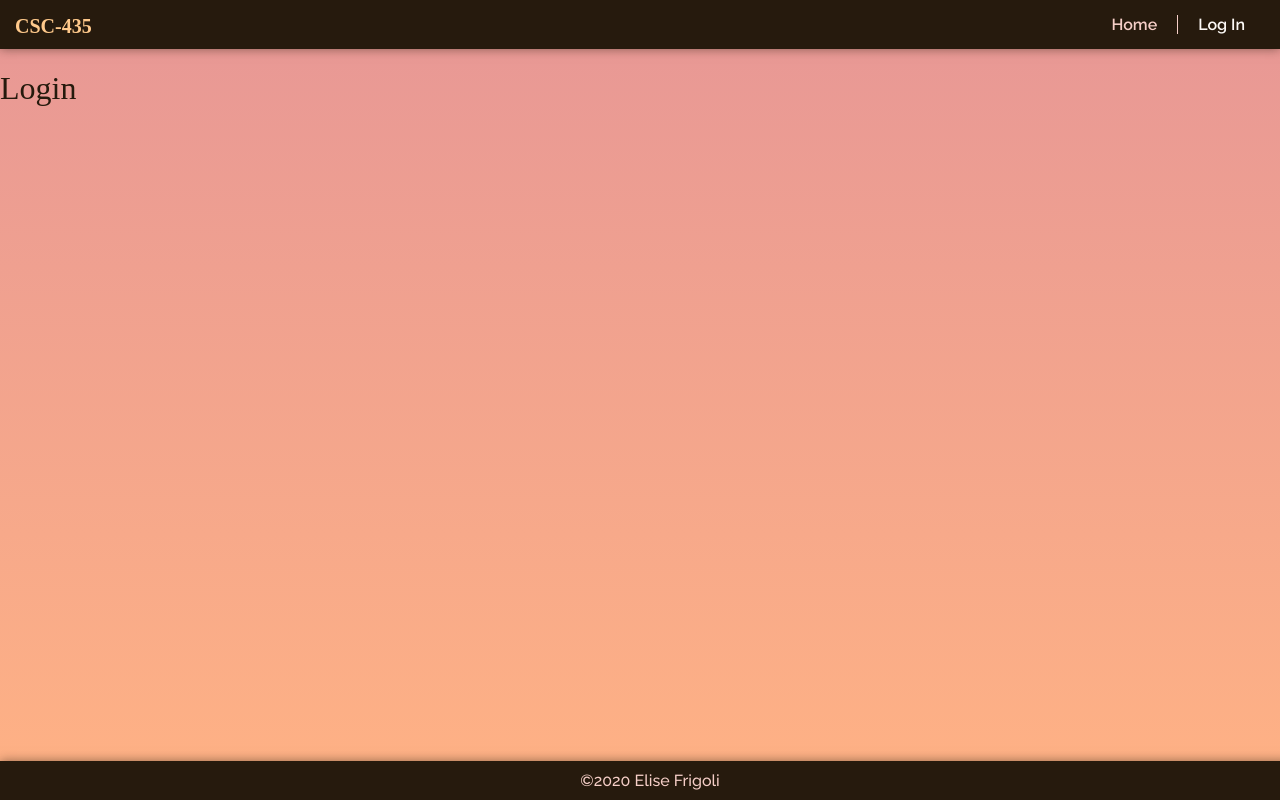
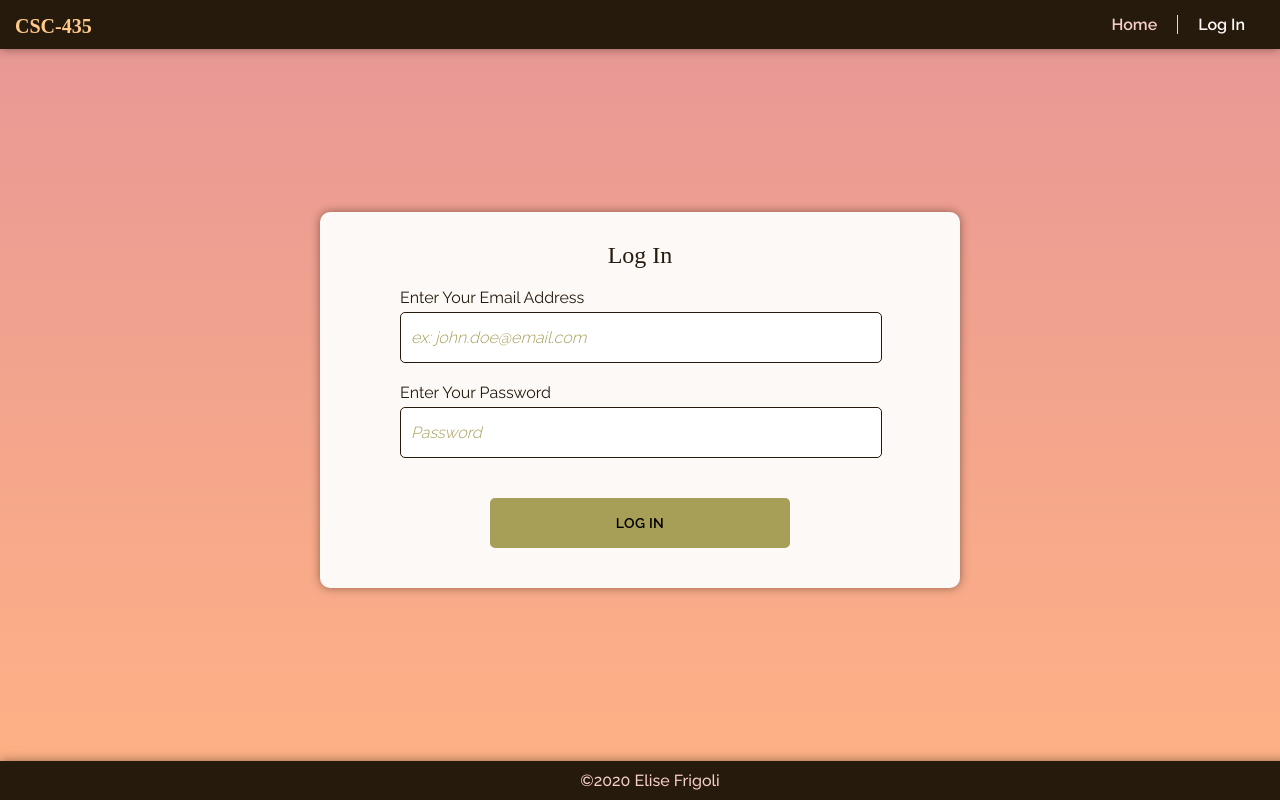
Before and after one commit to efrigoli/CSC435Spring_20, a React (Create React App) app: page /login in a window 1280 px wide. Built offline with nearby package versions, Linux system fonts and the light colour scheme; a web font is replaced by a local one.

Commit message:
Login page content

```diff
--- a/src/login.js
+++ b/src/login.js
@@ -1,10 +1,84 @@
 import React from 'react';
 import './index.css';
 
+// Setting up immutable elements for each of the form fields
+const emlEmail = {
+  name: 'emailAddress',
+  type: 'email',
+  placeholder: 'ex: john.doe@email.com',
+  label: {
+    for: 'emailAddress',
+    text: 'Enter Your Email Address'
+  },
+};
+
+const pwdPassword = {
+  name: 'password',
+  type: 'password',
+  placeholder: 'Password',
+  label: {
+    for: 'password',
+    text: 'Enter Your Password'
+  },
+};
+
+// Creating the form field component
+function FormField(props) {
+  return (
+    <div className="inputContainer">
+      <label htmlFor={props.label.for}> {props.label.text} </label>
+      <input
+        type={props.type}
+        name={props.name}
+        placeholder={props.placeholder}
+      />
+    </div>
+  )
+}
+
+// Creating the button component
+function Button(props) {
+  return (
+    <button type={props.type}>{props.label}</button>
+  )
+}
+
+// Creating the login form component, with the form field and button components used as subcomponents
+function LoginForm(props) {
+  return (
+    <div className="loginForm">
+      <h2>Log In</h2>
+      <FormField
+        name={emlEmail.name}
+        type={emlEmail.type}
+        placeholder={emlEmail.placeholder}
+        label={emlEmail.label}
+      />
+      <FormField
+        name={pwdPassword.name}
+        type={pwdPassword.type}
+        placeholder={pwdPassword.placeholder}
+        label={pwdPassword.label}
+      />
+      <Button
+        type='submit'
+        label='Log In'
+      />
+    </div>
+  )
+}
+
+// Creating the login component, composed of all other components
 class Login extends React.Component {
   render() {
-    return <h1>Login</h1>
+    return (
+      <div className="loginPage">
+        <div className="container">
+          <LoginForm />
+        </div>
+      </div>
+    );
   }
 }
 
-export default Login
+export default Login;
```
